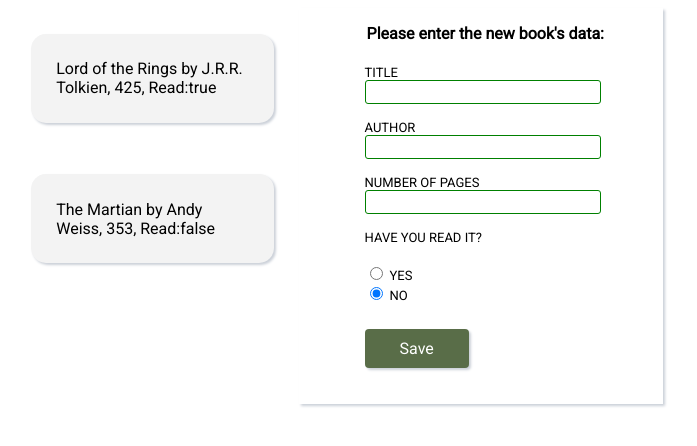
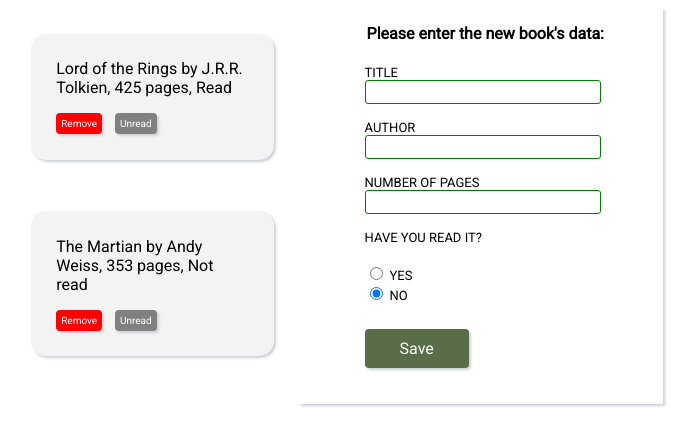
Before and after one commit to thatsthat/odin-library, a plain HTML site: page index.html in a window 1280 px wide. Shown: the whole page, without its empty margins (3-700 px from the left). Drawn offline with Linux system fonts and the light colour scheme.

Commit message:
added buttons on each book

```diff
--- a/index.html
+++ b/index.html
@@ -31,11 +31,11 @@
 
           <label for="read">Have you read it?</label> <br>
           <div>
-            <input type="radio" id="new-book" name="read" value="true" checked>
+            <input type="radio" id="new-book" name="read" value="Read" checked>
             <label for="read">Yes</label>
           </div>
           <div>
-            <input type="radio" id="new-book" name="read" value="false" checked>
+            <input type="radio" id="new-book" name="read" value="Not read" checked>
             <label for="read">No</label>
           </div>
           <div id="save-book">
--- a/index.js
+++ b/index.js
@@ -1,8 +1,8 @@
 let myLibrary = [];
 
-const book1 = new Book("Lord of the Rings", "J.R.R. Tolkien", "425", true);
+const book1 = new Book("Lord of the Rings", "J.R.R. Tolkien", "425", "Read");
 myLibrary.push(book1);
-const book2 = new Book("The Martian", "Andy Weiss", "353", false);
+const book2 = new Book("The Martian", "Andy Weiss", "353", "Not read");
 myLibrary.push(book2);
 
 // Variable that stores the displayed books
@@ -15,6 +15,20 @@ function addBookInfo(book) {
   const bookInfo = document.createElement("div");
   bookInfo.classList.add("book");
   bookInfo.textContent = book.info();
+  // Create container for buttons
+  const bookButtons = document.createElement("div");
+  bookButtons.classList.add("bookButtons");
+  // Create button allowing user to delete book from shelve
+  const delBook = document.createElement("button");
+  delBook.classList.add("delBook");
+  delBook.textContent = "Remove";
+  bookButtons.appendChild(delBook);
+  // Create button allowing user to toggle read/unread book status
+  const bookRead = document.createElement("button");
+  bookRead.classList.add("bookRead");
+  bookRead.textContent = "Unread";
+  bookButtons.appendChild(bookRead);
+  bookInfo.appendChild(bookButtons);
   shelve.appendChild(bookInfo);
 }
 
@@ -48,7 +62,7 @@ function Book(title, author, pages, iveRead) {
   this.pages = pages;
   this.iveRead = iveRead;
   this.info = function () {
-    return `${this.title} by ${this.author}, ${pages}, Read:${this.iveRead}`;
+    return `${this.title} by ${this.author}, ${pages} pages, ${this.iveRead}`;
   };
 }
 
--- a/style.css
+++ b/style.css
@@ -76,3 +76,31 @@ input:focus {
 #save-book {
   margin: 2vw 0%;
 }
+.delBook {
+  display: block;
+  font-size: x-small;
+  background-color: red;
+  width: fit-content;
+  margin-top: 2vh;
+  color: white;
+  border: 0px solid;
+  border-radius: 4px;
+  padding: 5px;
+  box-shadow: #cbd0d8 1.95px 1.95px 2.6px;
+}
+.bookRead {
+  display: block;
+  font-size: x-small;
+  background-color: gray;
+  width: fit-content;
+  margin-top: 2vh;
+  color: white;
+  border: 0px solid;
+  border-radius: 4px;
+  padding: 5px;
+  box-shadow: #cbd0d8 1.95px 1.95px 2.6px;
+}
+.bookButtons {
+  display: flex;
+  gap: 1vw;
+}
```
